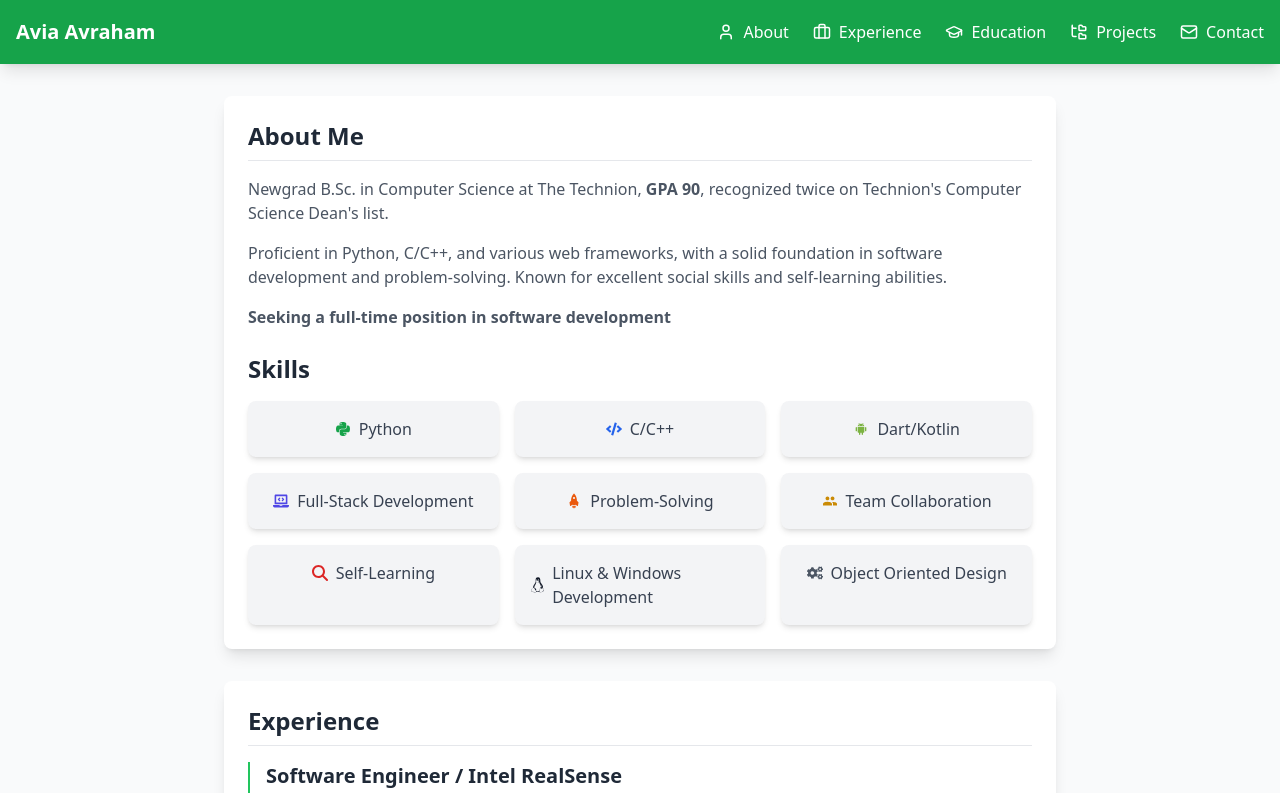
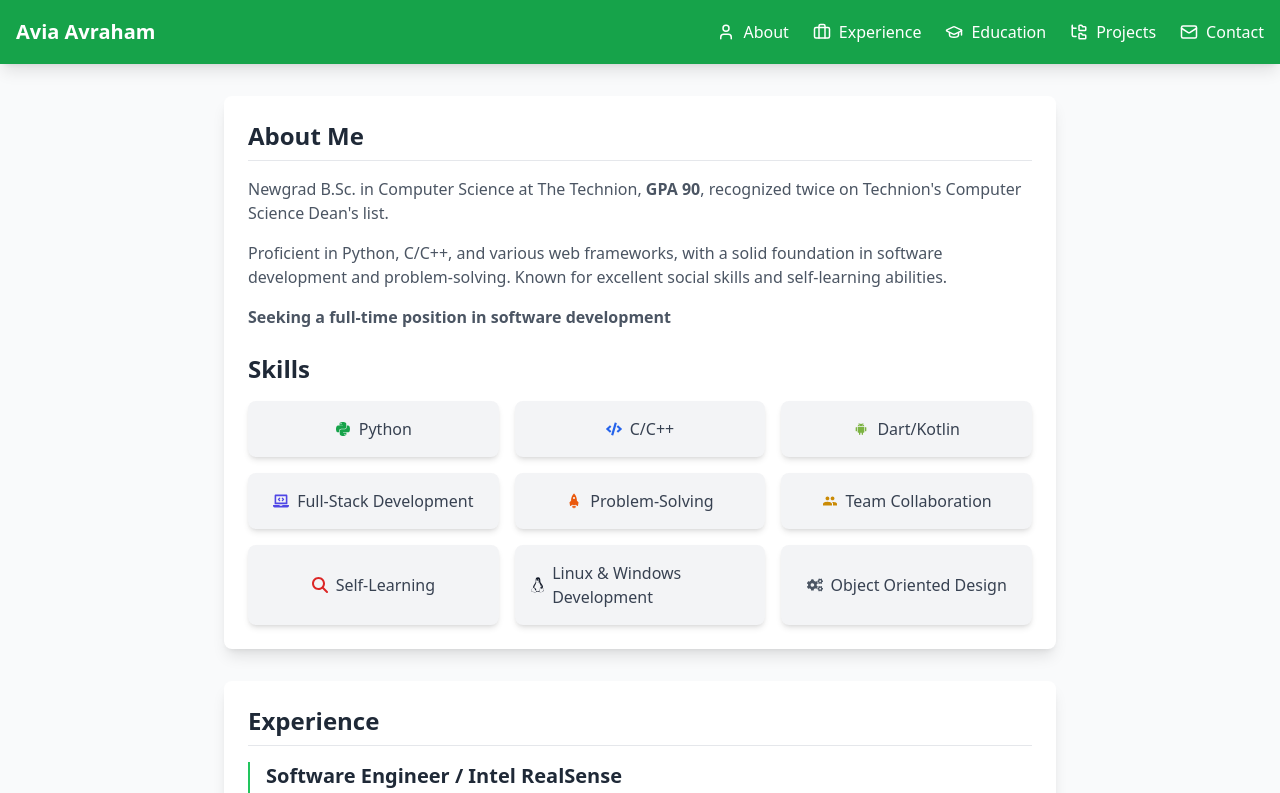
Before and after one commit to AviaAvraham/AviaAvraham.github.io, a React (Vite) app: page / in a window 1280 px wide. Shown: the top 793 px of the page. Built offline with nearby package versions, Linux system fonts and the light colour scheme.

Commit message:
center skill vertically

```diff
--- a/src/components/sections/About.jsx
+++ b/src/components/sections/About.jsx
@@ -44,7 +44,7 @@ const About = ({ isVisible }) => {
               {skills.map((skill, index) => (
                 <div
                   key={index}
-                  className="flex flex-col items-center p-4 rounded-lg bg-gray-100 shadow-md hover:shadow-lg transition-transform transform hover:scale-105"
+                  className="flex flex-col items-center justify-center p-4 rounded-lg bg-gray-100 shadow-md hover:shadow-lg transition-transform transform hover:scale-105"
                 >
                   <div key={index} className="flex items-center space-x-2">
                     {skill.icon}
```
